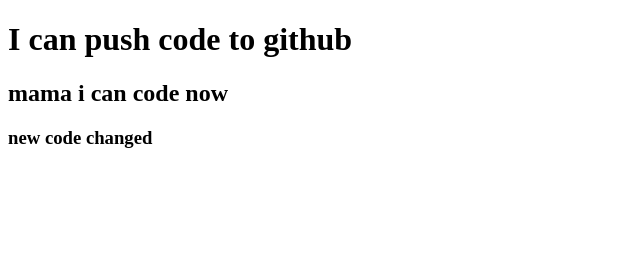
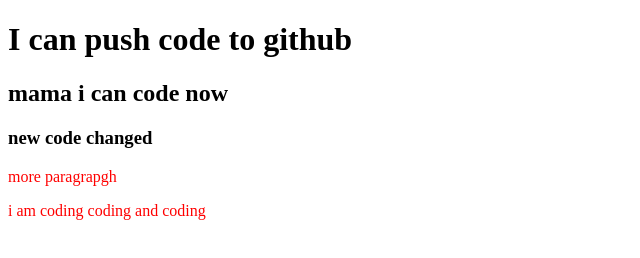
Before and after one commit to MashBah/My-second-repo, a plain HTML site: page index.html in a window 1280 px wide. Shown: the whole page, without its empty margins (0-640 px from the left). Drawn offline with Linux system fonts and the light colour scheme.

Commit message:
styles added

```diff
--- a/index.html
+++ b/index.html
@@ -5,10 +5,13 @@
     <meta http-equiv="X-UA-Compatible" content="IE=edge">
     <meta name="viewport" content="width=device-width, initial-scale=1.0">
     <title>My second github repo</title>
+    <link rel="stylesheet" href="style.css">
 </head>
 <body>
     <h1>I can push code to github</h1>
     <h2>mama i can code now</h2>
     <h3>new code changed</h3>
+    <p>more paragrapgh</p>
+    <p>i am coding coding and coding</p>
 </body>
 </html>
--- /dev/null
+++ b/style.css
@@ -0,0 +1,3 @@
+p{
+    color: red;
+}
```
